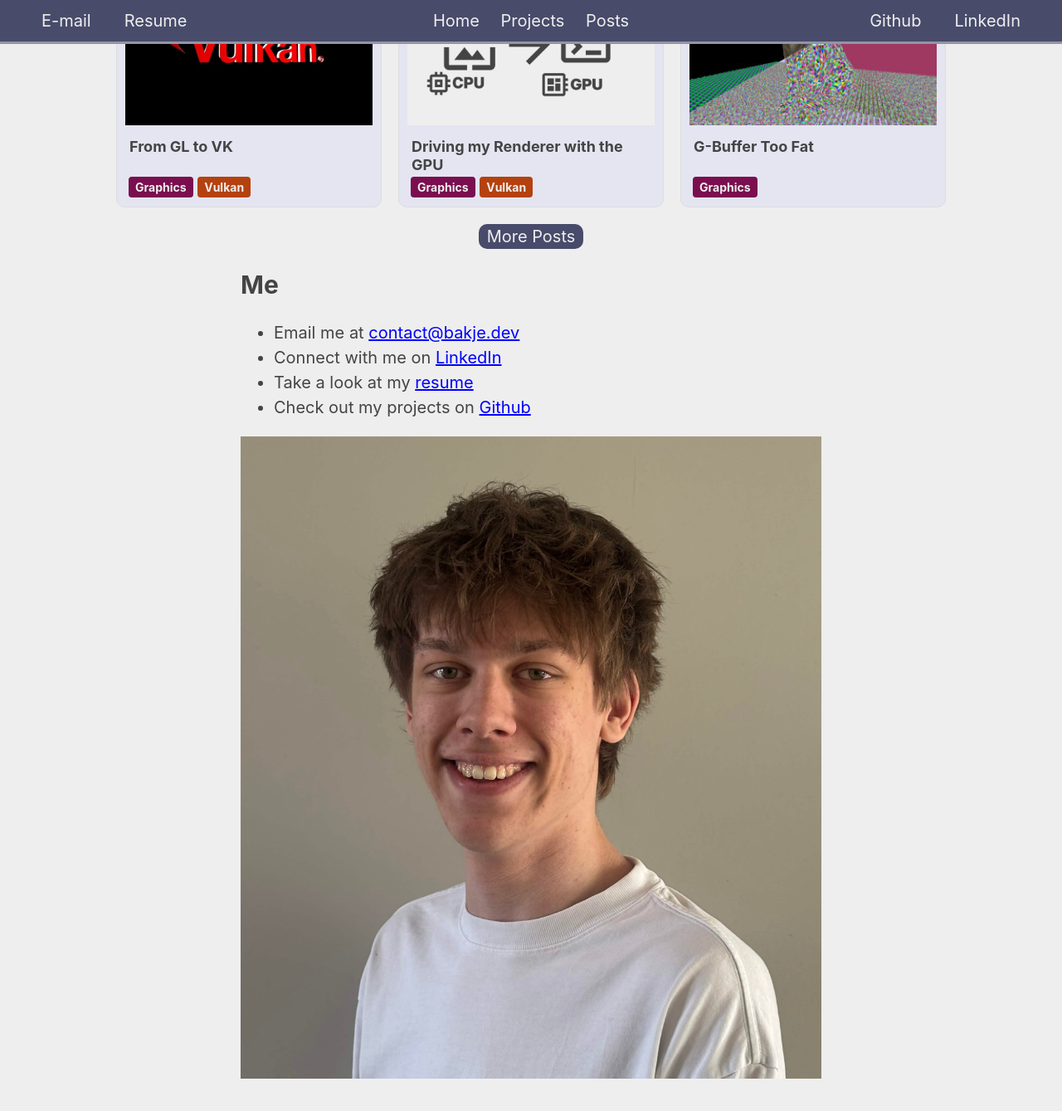
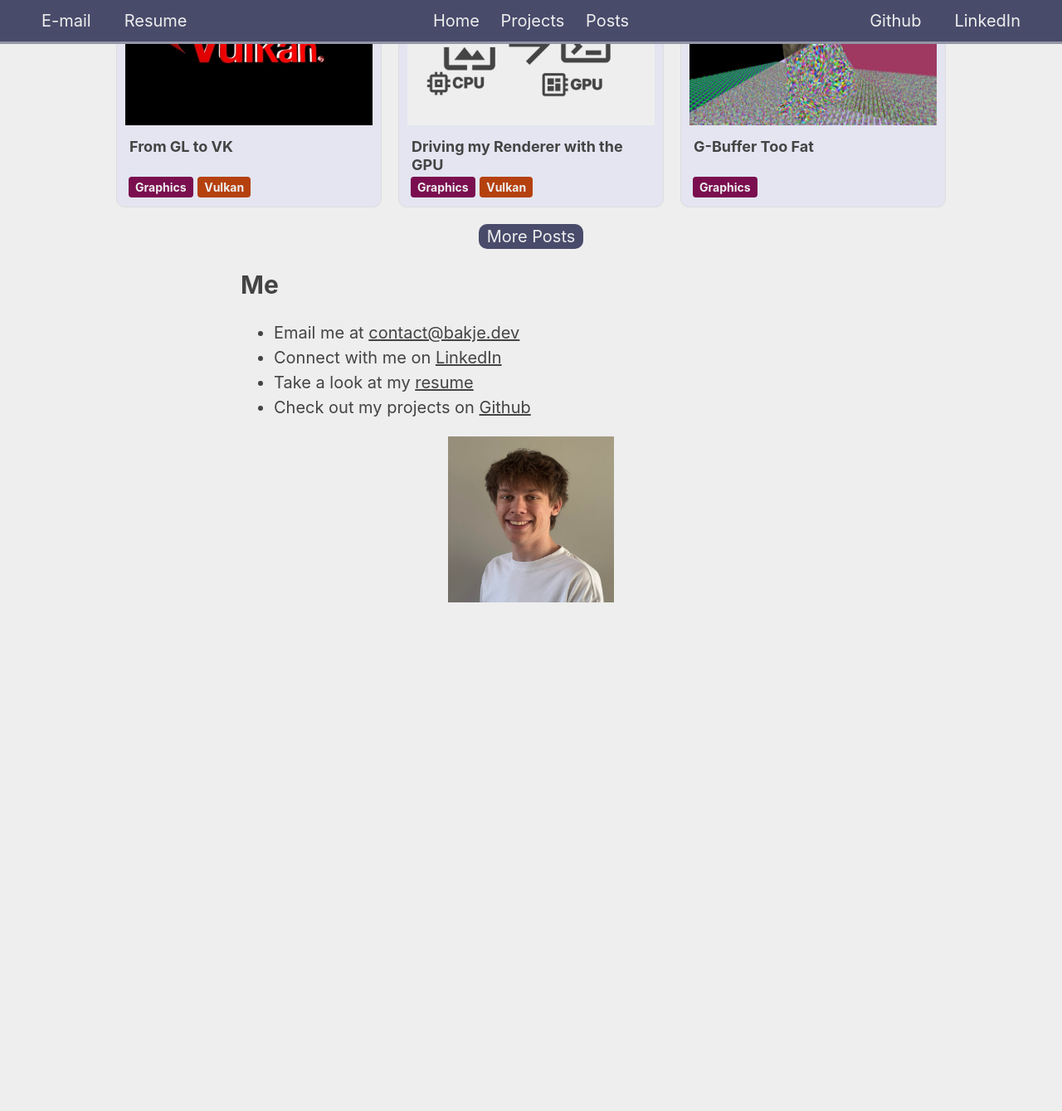
Before and after one commit to bakjedev/bakjedev.github.io, a Jekyll site: the page built from index.md, in a window 1280 px wide and 1400 px high, scrolled down 1198 px. Shown: the top 1339 px of the window at 83% size. Built offline with Jekyll 4.4.1, drawn with Linux system fonts in a browser that asks for light colours; after the commit the page ends 2024 px from its top, so only the background shows below that.

Commit message:
update image

```diff
--- a/assets/style.css
+++ b/assets/style.css
@@ -87,6 +87,11 @@ nav a:hover {
 
 .stuff-left a {
   text-decoration: none;
+}
+
+.me-image {
+  width: 200px;
+  height: 200px;
 }
 
 #Projects,
--- a/index.md
+++ b/index.md
@@ -26,9 +26,11 @@ I'm a third-year **game programmer** at **Breda University of Applied Sciences**
 
 ## Me
 
+<div class="project-details" markdown="1">
 - Email me at [contact@bakje.dev](mailto:contact@bakje.dev)
 - Connect with me on [LinkedIn](https://www.linkedin.com/in/quinten-bubberman/)
 - Take a look at my <a href="/assets/Resume-Quinten-Bubberman.pdf" target="_blank">resume</a>
 - Check out my projects on [Github](https://github.com/bakjedev)
+</div>
 
-![picture of me](assets/images/index/me.jpg)
+<img src="assets/images/index/me.jpg" class="me-image">
```
